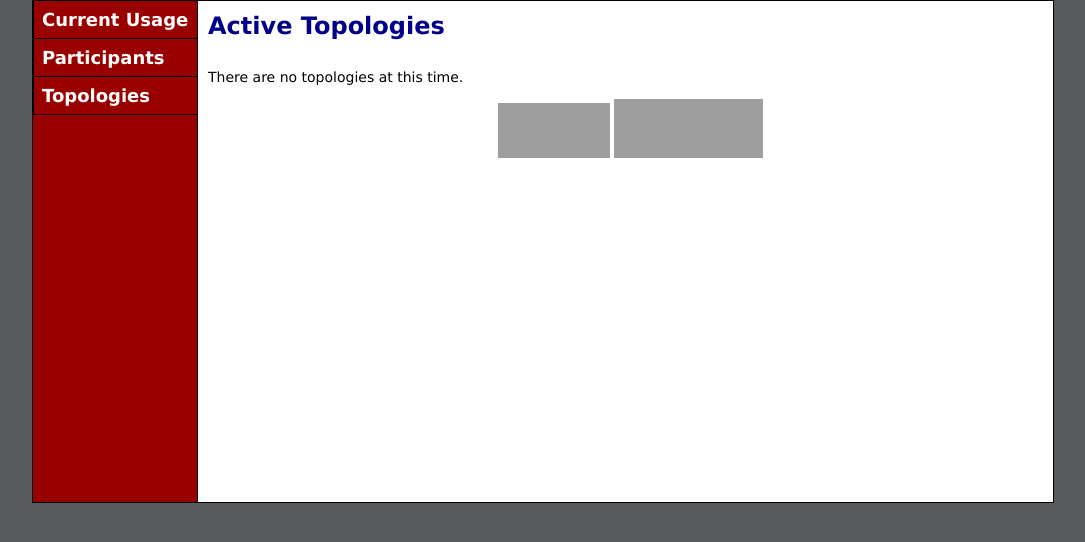
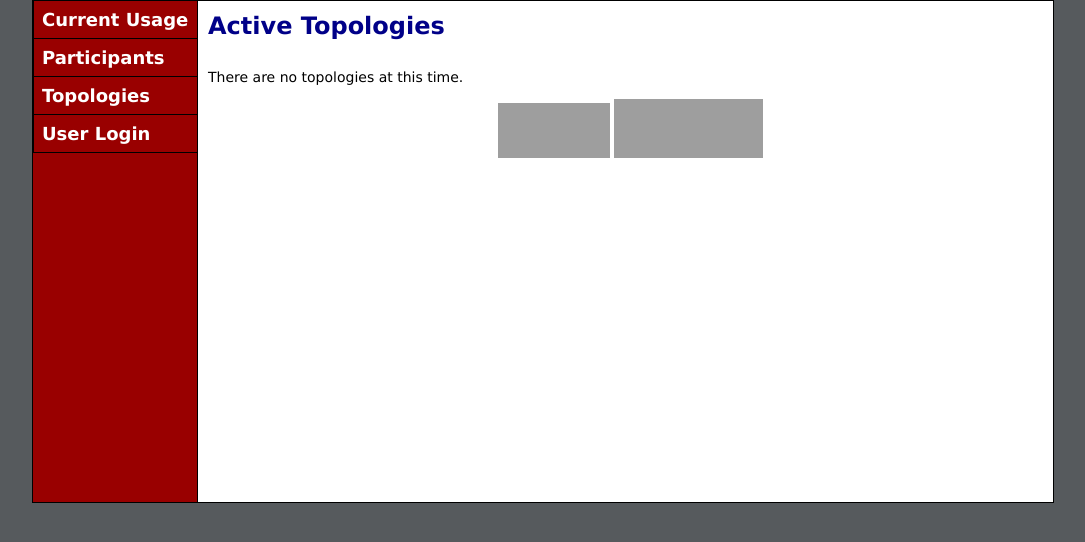
Before and after one commit to dound/vns, a Django app: template web/templates/vns/topologies.html in a window 1280 px wide. Shown: the part 63-605 px from the top of the page, without its empty margins (97-1182 px from the left). Run offline with Django 3.2, Linux system fonts and the light colour scheme; the template is opened without the code that fills it, so the values that code supplies are empty; parts of the project's set-up code (start-up, migrations or seed data) failed here and were passed over; grey boxes are pictures that could not be loaded.

Commit message:
add login/logoff links to sidebar

```diff
--- a/web/templates/base.html
+++ b/web/templates/base.html
@@ -30,6 +30,9 @@
               <tr>
                  <td><a href="/user/{{ user.username }}/">Your Profile</a></td>
               </tr>
+              <tr>
+                 <td><a href="/logout/">Logoff</a></td>
+              </tr>
               {% if user.get_profile.is_staff %}
               <tr>
                   <td>&nbsp;<br/><h2>Staff Actions</h2></td>
@@ -40,6 +43,10 @@
                   <td><a href="/user/create/">Create User</a></td>
               </tr>
               {% endif %}
+              {% else %}
+              <tr>
+                 <td><a href="/login/">User Login</a></td>
+              </tr>
               {% endif %}
             </tbody></table>
         </div>
```
